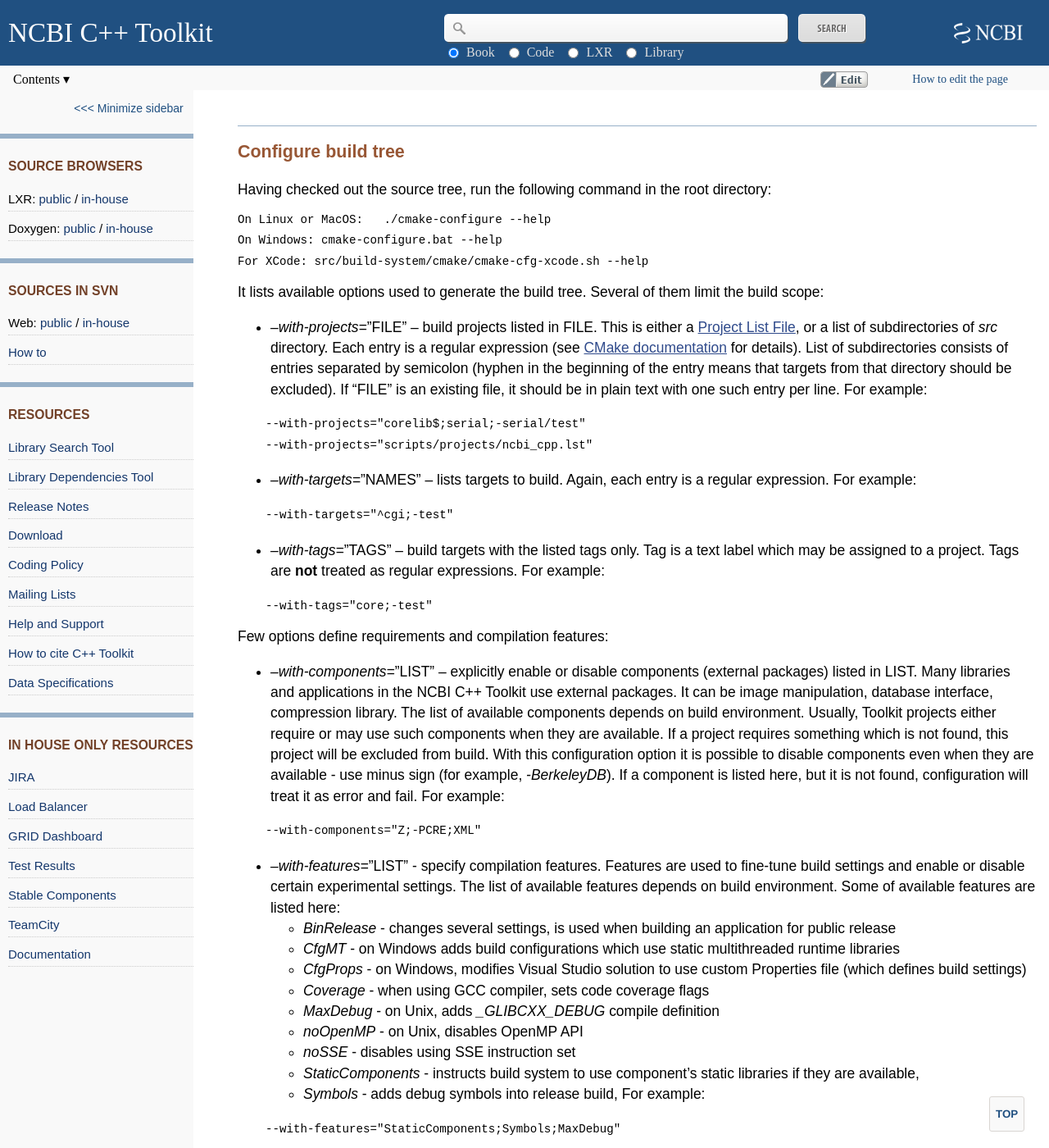
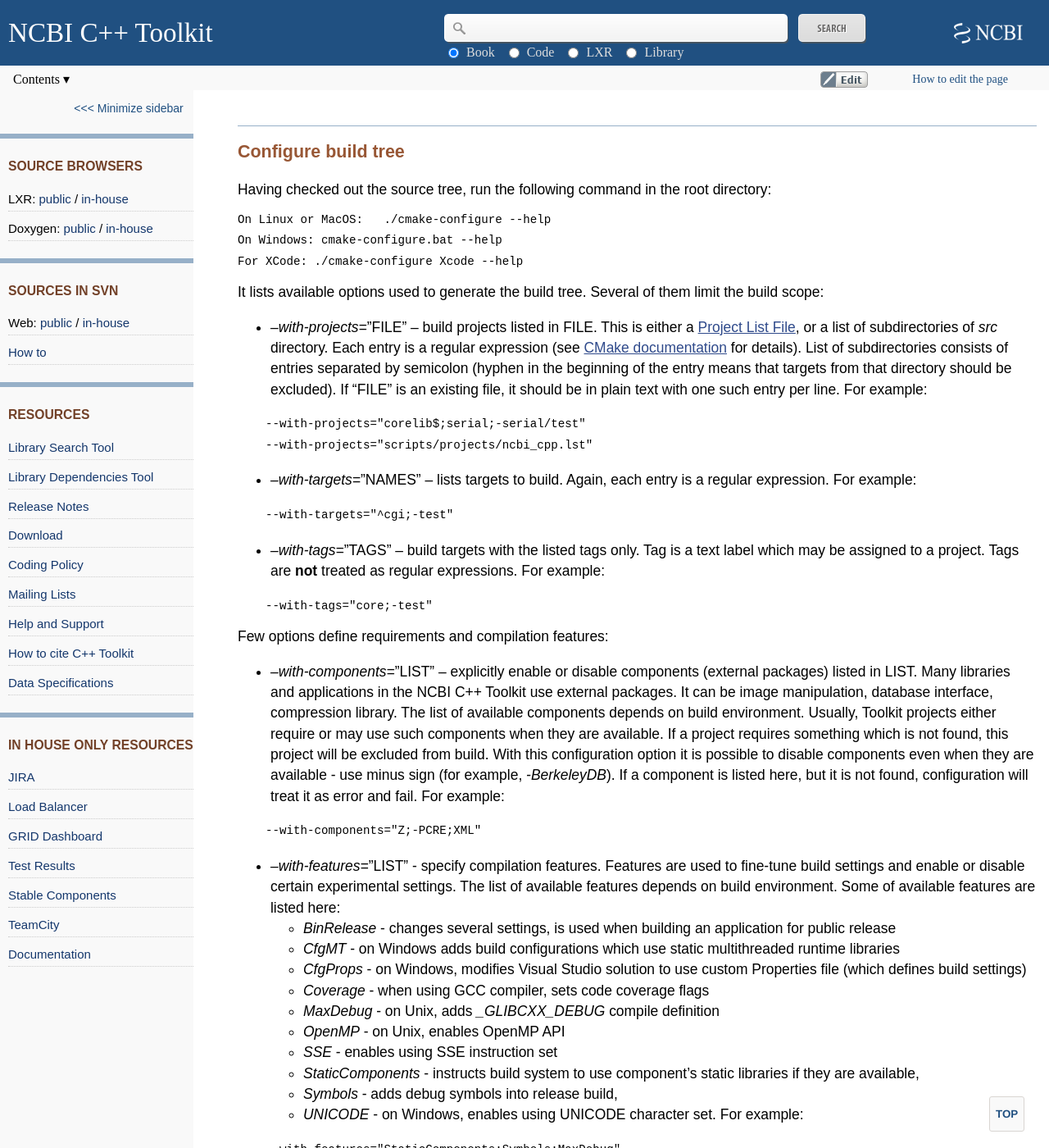
Before and after one commit to ncbi/cxx-toolkit, a Jekyll site: the page built from pages/ch_cmconfig.md, in a window 1280 px wide and 1400 px high, scrolled down 1315 px. Shown: the whole window at 82% size. Built offline with Jekyll 4.4.1, drawn with Linux system fonts in a browser that asks for light colours.

Commit message:
Update ch_cmconfig.md

````diff
--- a/pages/ch_cmconfig.md
+++ b/pages/ch_cmconfig.md
@@ -70,11 +70,11 @@
 
     On Linux or MacOS:   ./cmake-configure --help
     On Windows: cmake-configure.bat --help
-    For XCode: src/build-system/cmake/cmake-cfg-xcode.sh --help
+    For XCode: ./cmake-configure Xcode --help
 
 It lists available options used to generate the build tree. Several of them limit the build scope:
 
--   *--with-projects=*”FILE” – build projects listed in FILE. This is either a [Project List File](https://ncbi.github.io/cxx-toolkit/pages/ch_config#ch_config.Project_List_Files), or a list of subdirectories of *src* directory. Each entry is a regular expression (see [CMake documentation](https://cmake.org/cmake/help/v3.14/command/string.html#regex-specification) for details). List of subdirectories consists of entries separated by semicolon (hyphen in the beginning of the entry means that targets from that directory should be excluded). If "FILE" is an existing file, it should be in plain text with one such entry per line. For example:
+-   *--with-projects=*”FILE” – build projects listed in FILE. This is either a [Project List File](https://ncbi.github.io/cxx-toolkit/pages/ch_config#ch_config.Project_List_Files), or a list of subdirectories of *src* directory. Each entry is a regular expression (see [CMake documentation](https://cmake.org/cmake/help/latest/command/string.html#regex-specification) for details). List of subdirectories consists of entries separated by semicolon (hyphen in the beginning of the entry means that targets from that directory should be excluded). If "FILE" is an existing file, it should be in plain text with one such entry per line. For example:
 
 ```
     --with-projects="corelib$;serial;-serial/test"
@@ -107,10 +107,11 @@
     -   *CfgProps* - on Windows, modifies Visual Studio solution to use custom Properties file (which defines build settings)
     -   *Coverage* - when using GCC compiler, sets code coverage flags
     -   *MaxDebug* - on Unix, adds *_GLIBCXX_DEBUG* compile definition
-    -   *noOpenMP* - on Unix, disables OpenMP API
-    -   *noSSE* - disables using SSE instruction set
+    -   *OpenMP* - on Unix, enables OpenMP API
+    -   *SSE* - enables using SSE instruction set
     -   *StaticComponents* - instructs build system to use component's static libraries if they are available,
     -   *Symbols*  - adds debug symbols into release build,
+    -   *UNICODE* - on Windows, enables using UNICODE character set.
  For example:
 
 ```
@@ -505,7 +506,7 @@
     endfunction()
     NCBI_register_hook(TARGET_ADDED NCBI_internal_AddCMakeTest)
 
-The mechanism utilizes [variable_watch](https://cmake.org/cmake/help/v3.14/command/variable_watch.html) CMake function, which means the arguments of the callback function are defined by CMake and cannot be changed. Still, to do their job, the hooks have access to all variables defined by NCBIptb and elsewhere.
+The mechanism utilizes [variable_watch](https://cmake.org/cmake/help/latest/command/variable_watch.html) CMake function, which means the arguments of the callback function are defined by CMake and cannot be changed. Still, to do their job, the hooks have access to all variables defined by NCBIptb and elsewhere.
 
 <a name="ch_cmconfig._External"></a>
 
````
